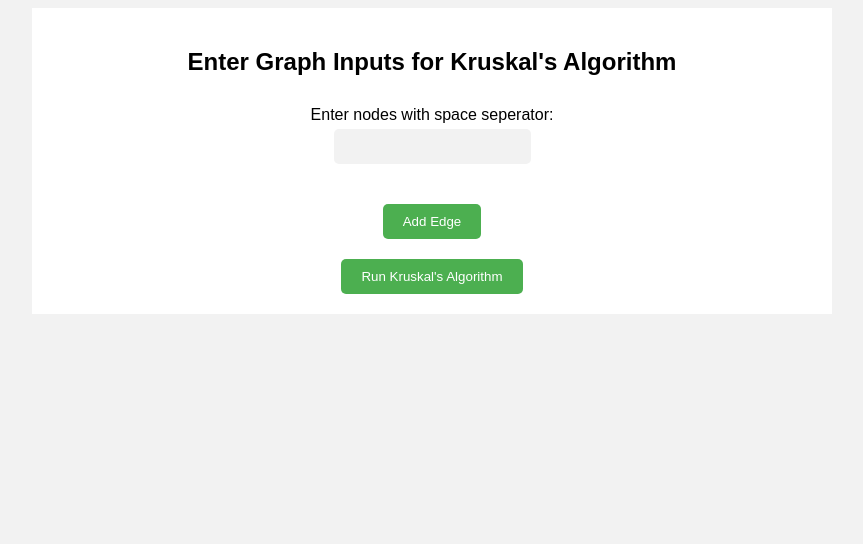
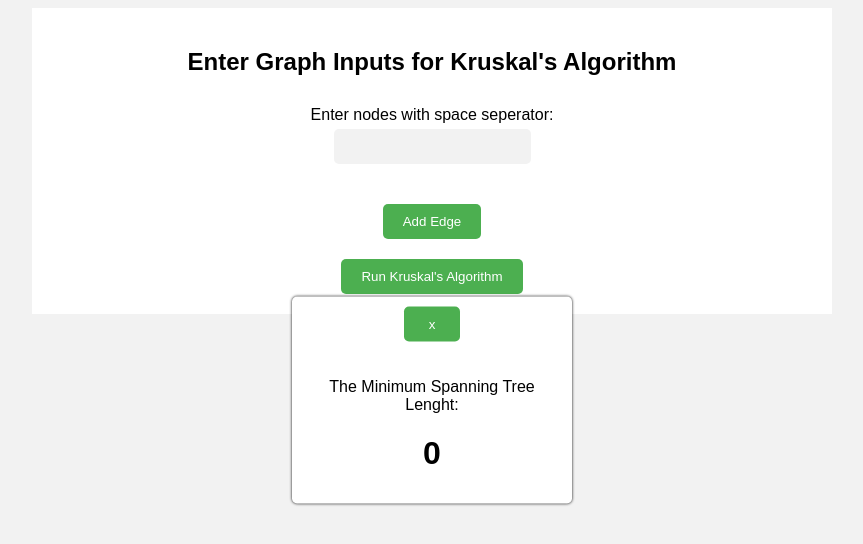
Before and after one commit to Ezekiel8807/krukal-s_algorithm, a plain HTML site: page index.html in a window 1280 px wide. Both pictures are taken after a click on the button "Run Kruskal's Algorithm". Shown: the whole page, without its empty margins (208-1071 px from the left). Drawn offline with Linux system fonts and the light colour scheme.

Commit message:
new updates

```diff
--- a/index.html
+++ b/index.html
@@ -2,6 +2,11 @@
 <html>
   <head>
     <meta charset="UTF-8" />
+    <meta name="description" content="kruskal's Algorithm">
+    <meta name="keywords" content="algorithm">
+    <meta name="author" content="Ayebidun Ezekiel">
+    <meta name="viewport" content="width=device-width, initial-scale=1.0">
+
     <title>Kruskal's Algorithm Input</title>
 
     <link rel="stylesheet" href="style.css">
@@ -18,6 +23,11 @@
       </form>
     </div>
 
+
+    <div id="result">
+      <button id="close" onclick="closeResult()" class="close"> x </button>
+    </div>
+
     <script type="text/javascript" src="kruskals.js"></script>
   </body>
 </html>
--- a/kruskals.js
+++ b/kruskals.js
@@ -57,11 +57,14 @@ function kruskal(edges, nodes) {
     }
   }
 
-  console.log(minimumSpanningTree);
+  //calling function to show result
+  showResult(minimumSpanningTree);
 }
 
 
 function runKruskal() {
+
+
 
   // getting nodes
   let numNodes = document.getElementById("nodes").value;
@@ -83,3 +86,35 @@ function runKruskal() {
   kruskal(edges, nodes);
 
 }
+
+
+
+function showResult(minimumSpanningTree){
+
+  let minimalLength = 0;
+  document.getElementById("close").style.display = "block";
+
+  let newDiv = document.createElement("div");
+  newDiv.classList.add("resultDiv");
+
+  for (let i = 0; i < minimumSpanningTree.length; i++) {
+    minimalLength += parseInt(minimumSpanningTree[i].weight);
+
+  }
+
+  //check if result div is display none
+  if (document.getElementById("result").style.display == "none") {
+    document.getElementById("result").style.display = "block";
+  }
+
+  //output minimal spanning tree length
+  newDiv.innerHTML = "<p> The Minimum Spanning Tree Lenght: </br> <h1>" + minimalLength + "</h1></p>";
+  document.getElementById("result").appendChild(newDiv);
+}
+
+
+// close result block
+function closeResult(){
+  document.getElementById("result").style.display = "none";
+  window.location.href = "/";
+}
--- a/style.css
+++ b/style.css
@@ -80,3 +80,33 @@ background-color: #3e8e41;
 	width: 100%;
 	display: block;
 }
+
+#result {
+	top: 50%;
+	left: 50%;
+	width: 280px;
+	border-radius: 5px;
+	position: absolute;
+	transform: translate(-50%, -50%);
+	background-color: #fff;
+	box-shadow: 0px 0px 3px #000;
+}
+
+.close {
+	left: 40%;
+	color: #fff;
+	bottom: 10px;
+	width: 20%;
+	padding: 10px;
+	border-radius: 5px;
+	text-align: center;
+	position: relative;
+	display: none;
+	background-color: #4caf50;
+}
+
+.resultDiv {
+	padding: 10px;
+	position: relative;
+	text-align: center;
+}
```
Also changed, not shown: img/k1.PNG (added), img/k2.PNG (added), img/k3.PNG (added), img/k4.PNG (added), img/k5.PNG (added), 1 other file. Lines whose indentation alone changed are shown as unchanged.
